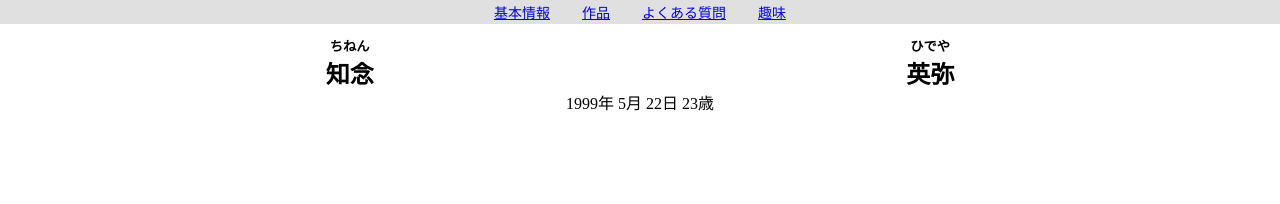
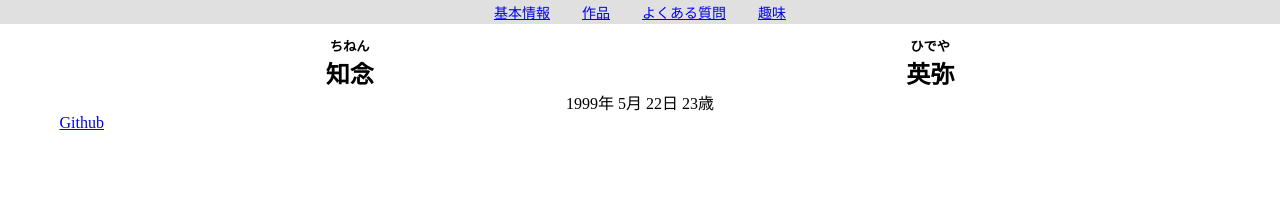
Before and after one commit to s19013/my-profile, a Vue app: page / in a window 1280 px wide. Shown: the top 204 px of the page. Built offline with nearby package versions, Linux system fonts and the light colour scheme.

Commit message:
link-component設置

```diff
--- a/src/views/Home.vue
+++ b/src/views/Home.vue
@@ -2,18 +2,22 @@
   <div>
     <name-component :name="homeData.name"></name-component>
     <date-of-birth-component :birthDay="homeData.birthDay"></date-of-birth-component>
+    <link-component :linkList="homeData.linkList"> </link-component>
+
   </div>
 </template>
 
 <script>
 import NameComponent from "../components/home/NameComponent.vue";
 import DateOfBirthComponent from "../components/home/DateOfBirthComponent.vue";
+import LinkComponent from "../components/home/LinkComponent.vue";
 import  {HomeData}  from "../datas/HomeData.js";
   export default {
     name: 'HomeView',
     components:{
       NameComponent,
-      DateOfBirthComponent
+      DateOfBirthComponent,
+      LinkComponent
     },
     data() {
       return {
```
